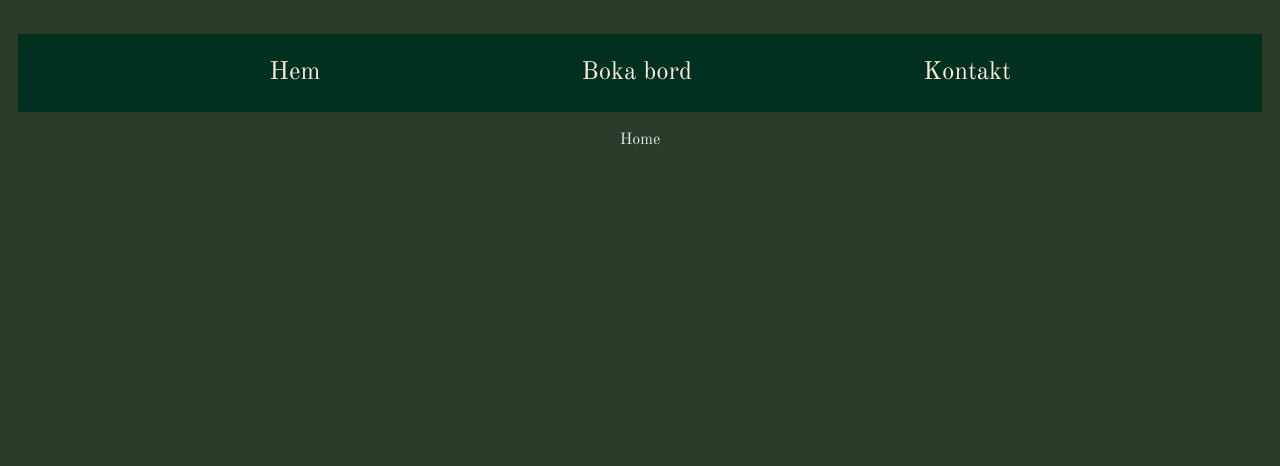
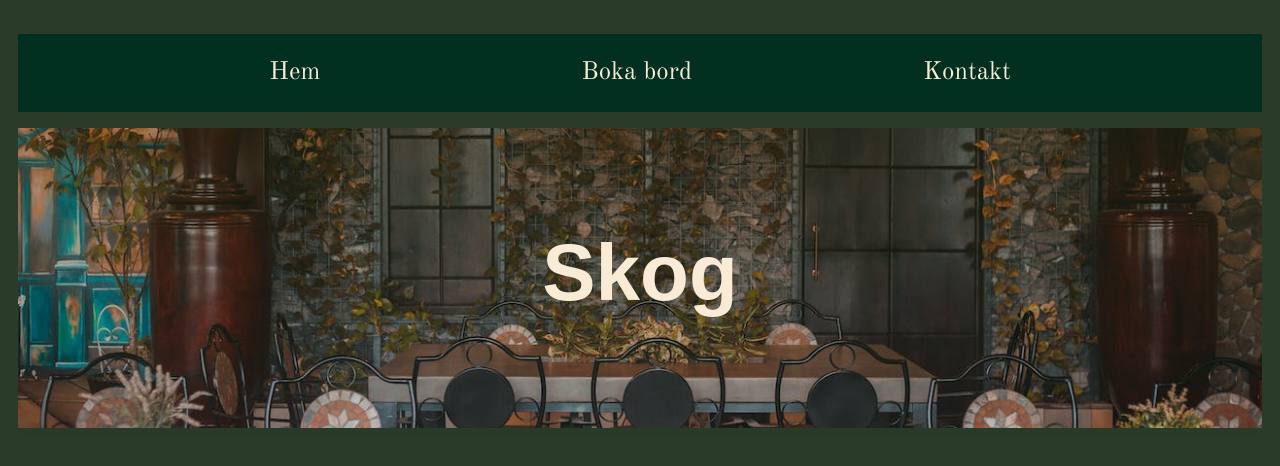
Before and after one commit to Medieinstitutet/the-restaurant-dream-team-6, a React (Vite) app: page / in a window 1280 px wide. Shown: the top 466 px of the page. Built offline with nearby package versions, Linux system fonts and the light colour scheme.

Commit message:
homepage banner

```diff
--- a/src/pages/Home.tsx
+++ b/src/pages/Home.tsx
@@ -1,3 +1,11 @@
+import restaurantpic from "../img/restaurant.jpg"
+
 export const Home = () => {
-    return <>Home</>
+    return <>
+    <div className="home-header">
+        <div className="overlay"></div>
+    <h1>Skog</h1>
+    <img className="restaurantpic" src={restaurantpic} alt="A picture of a restaurant" />
+    </div>
+    </>
 }
--- /dev/null
+++ b/src/styles/_home.scss
@@ -0,0 +1,30 @@
+.home-header {
+    position: relative;
+}
+
+.restaurantpic {
+    width: 100%;
+    height: 300px;
+    object-fit: cover;
+    object-position: 35% 65%;
+}
+
+.home-header h1 {
+    position: absolute;
+    font-size: 80px;
+    font-family: fantasy;
+    color: antiquewhite;
+    top: 30%;
+    left: 50%;
+    transform: translate(-50%, -50%);
+}
+
+.overlay {
+    position: absolute;
+    top: 0;
+    left: 0;
+    width: 100%;
+    height: 100%;
+    // background: linear-gradient(rgba(255, 255, 255, 0.307), rgba(255, 255, 255, 0.049));
+    background: linear-gradient(rgba(7, 58, 7, 0.222), rgba(7, 58, 7, 0.058));
+  }
--- a/src/styles/main.scss
+++ b/src/styles/main.scss
@@ -1,2 +1,3 @@
 @use "./nav";
 @use "./contact";
+@use "./home";
```
Also changed, not shown: src/img/restaurant.jpg (added).
